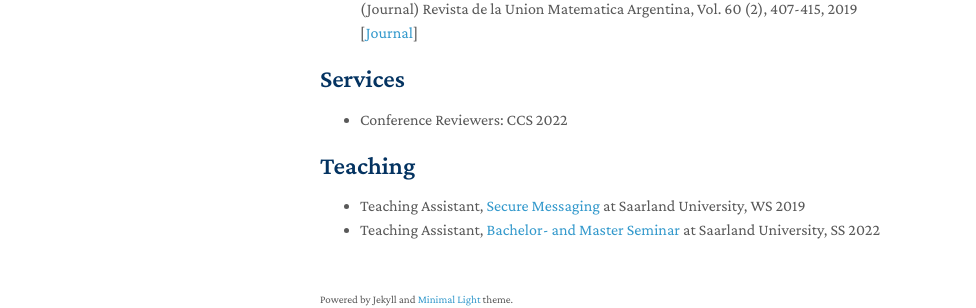
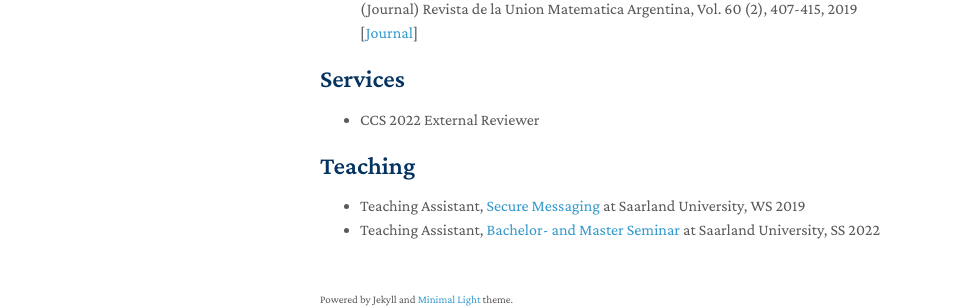
Before and after one commit to 422256579/myHomepage, a Jekyll site: the page built from index.md, in a window 1280 px wide and 1133 px high. Shown: the part 753-1061 px from the top of the window, without its empty margins (150-1126 px from the left). Built offline with Jekyll 4.4.1, drawn with Linux system fonts in a browser that asks for light colours; nearby versions of some CDN libraries; a style sheet for code colours, icons or effects is not loaded; our own code applies the rules of GitHub Pages for plain Markdown files.

Commit message:
Update index.md

```diff
--- a/index.md
+++ b/index.md
@@ -48,7 +48,7 @@ I am currently a Ph.D. student in Computer Science at CISPA - Helmholtz Center f
 
 ## Services
 
-- Conference Reviewers: CCS 2022
+- CCS 2022 External Reviewer
 
 ## Teaching
 
```
